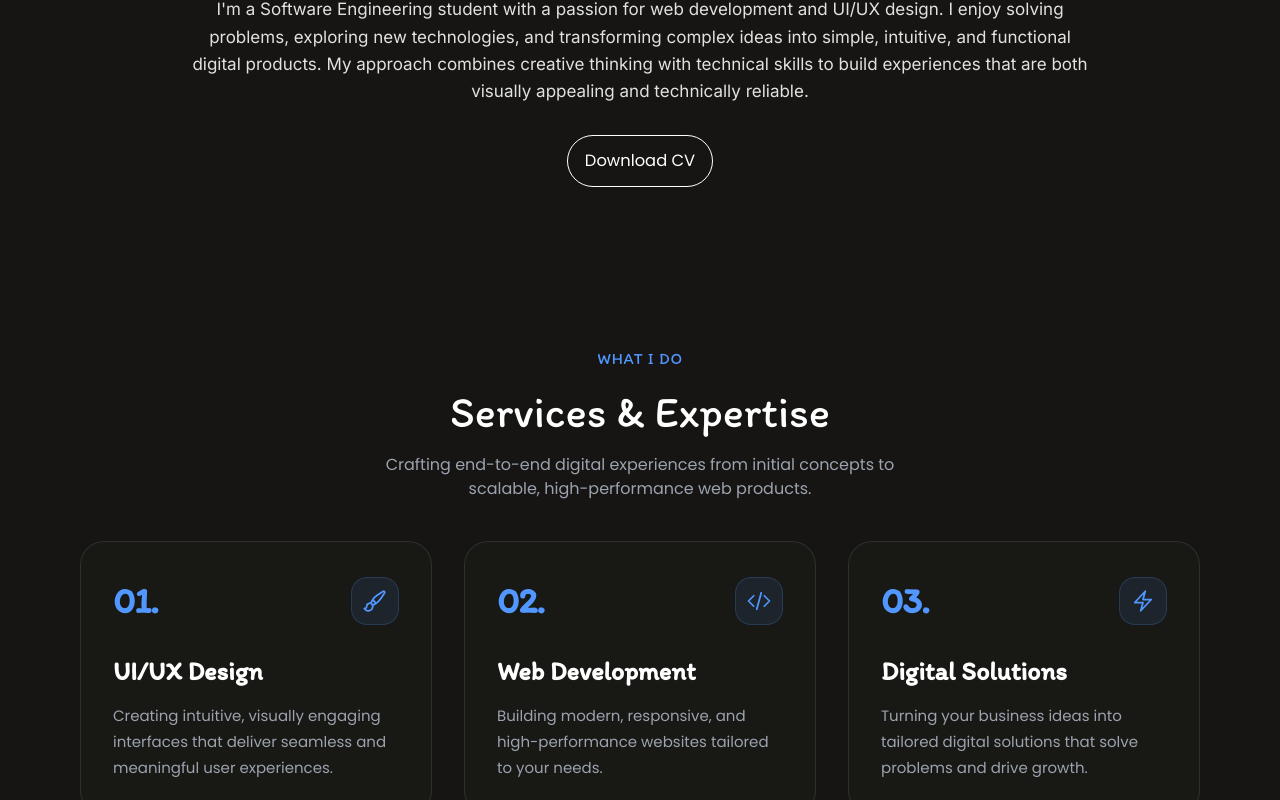
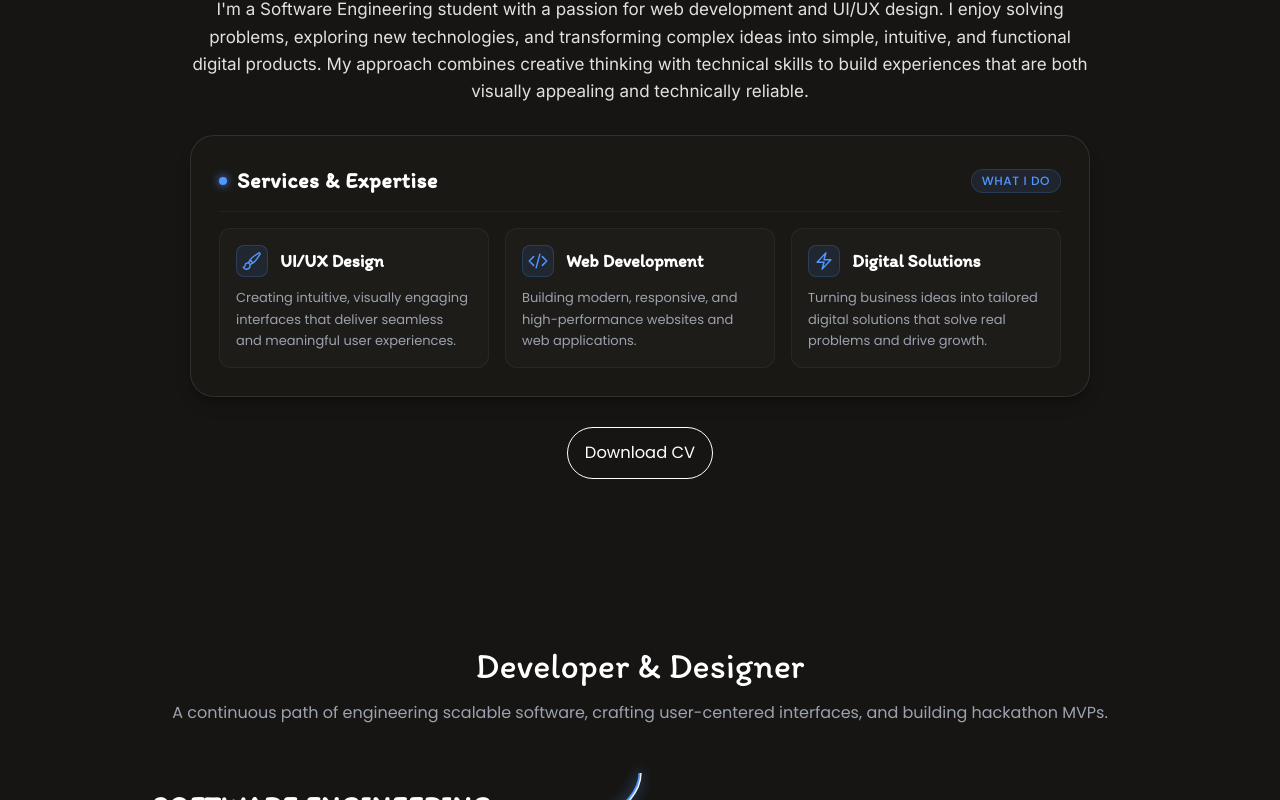
Before and after one commit to lo-ucif/lo__ucif-portfolio, a React (Vite) app: page / in a window 1280 px wide. Shown: the part 1020-1820 px from the top of the page. Built offline with nearby package versions, Linux system fonts and the light colour scheme; a web font is replaced by a local one.

Commit message:
feat: add site header, services feature components, and home page view

```diff
--- a/src/components/layout/SiteHeader.tsx
+++ b/src/components/layout/SiteHeader.tsx
@@ -15,7 +15,6 @@ type SiteHeaderProps = {
 export const navItems = [
   { label: "Home", id: "home" },
   { label: "About", id: "about" },
-  { label: "Services", id: "services" },
   { label: "Experience", id: "experience" },
   { label: "Projects", id: "projects" },
   { label: "Case Studies", id: "case-studies" },
@@ -55,7 +54,6 @@ export function SiteHeader({
       "case-studies",
       "projects",
       "experience",
-      "services",
       "about",
     ];
 
--- /dev/null
+++ b/src/features/services/components/ServicesCard.tsx
@@ -0,0 +1,119 @@
+import { motion } from "framer-motion";
+
+const easeOut = [0.22, 1, 0.36, 1] as const;
+
+export const services = [
+  {
+    num: "01",
+    title: "UI/UX Design",
+    description:
+      "Creating intuitive, visually engaging interfaces that deliver seamless and meaningful user experiences.",
+    icon: (
+      <svg
+        className="w-5 h-5 text-[#5197ff]"
+        fill="none"
+        viewBox="0 0 24 24"
+        stroke="currentColor"
+        strokeWidth={1.75}
+      >
+        <path
+          strokeLinecap="round"
+          strokeLinejoin="round"
+          d="M9.53 16.122a3 3 0 00-5.78 1.128 2.25 2.25 0 01-2.4 2.245 4.5 4.5 0 008.4-2.245c0-.399-.078-.78-.22-1.128zm0 0a15.998 15.998 0 003.388-1.62m-5.043-.025a15.994 15.994 0 011.622-3.395m3.42 3.42a15.995 15.995 0 004.764-4.648l3.876-5.814a1.151 1.151 0 00-1.597-1.597L14.146 6.32a15.996 15.996 0 00-4.649 4.763m3.42 3.42a6.776 6.776 0 00-3.42-3.42"
+        />
+      </svg>
+    ),
+  },
+  {
+    num: "02",
+    title: "Web Development",
+    description:
+      "Building modern, responsive, and high-performance websites and web applications.",
+    icon: (
+      <svg
+        className="w-5 h-5 text-[#5197ff]"
+        fill="none"
+        viewBox="0 0 24 24"
+        stroke="currentColor"
+        strokeWidth={1.75}
+      >
+        <path
+          strokeLinecap="round"
+          strokeLinejoin="round"
+          d="M17.25 6.75L22.5 12l-5.25 5.25m-10.5 0L1.5 12l5.25-5.25m7.5-3l-4.5 16.5"
+        />
+      </svg>
+    ),
+  },
+  {
+    num: "03",
+    title: "Digital Solutions",
+    description:
+      "Turning business ideas into tailored digital solutions that solve real problems and drive growth.",
+    icon: (
+      <svg
+        className="w-5 h-5 text-[#5197ff]"
+        fill="none"
+        viewBox="0 0 24 24"
+        stroke="currentColor"
+        strokeWidth={1.75}
+      >
+        <path
+          strokeLinecap="round"
+          strokeLinejoin="round"
+          d="M3.75 13.5l10.5-11.25L12 10.5h8.25L9.75 21.75 12 13.5H3.75z"
+        />
+      </svg>
+    ),
+  },
+];
+
+export function ServicesCard() {
+  return (
+    <motion.div
+      id="services"
+      initial={{ opacity: 0, y: 20 }}
+      whileInView={{ opacity: 1, y: 0 }}
+      viewport={{ once: true, amount: 0.2 }}
+      transition={{ duration: 0.6, ease: easeOut }}
+      className="w-full max-w-225 rounded-2xl sm:rounded-3xl border border-white/10 bg-[#1c1b18]/70 p-5 sm:p-7 backdrop-blur-md text-left transition-all duration-300 hover:border-[#5197ff]/30 shadow-lg shadow-black/25"
+    >
+      {/* Top Header Row inside the card */}
+      <div className="flex items-center justify-between pb-3.5 mb-4 border-b border-white/5">
+        <div className="flex items-center gap-2.5">
+          <span className="w-2 h-2 rounded-full bg-[#5197ff] shadow-[0_0_8px_#5197ff]" />
+          <h3 className="font-['Itim'] text-[20px] sm:text-[22px] font-semibold text-white tracking-wide">
+            Services &amp; Expertise
+          </h3>
+        </div>
+        <span className="font-['Poppins'] text-[11px] sm:text-[12px] font-medium uppercase tracking-wider text-[#5197ff] bg-[#5197ff]/10 border border-[#5197ff]/20 px-2.5 py-0.5 rounded-full">
+          What I Do
+        </span>
+      </div>
+
+      {/* 3 Compact Columns */}
+      <div className="grid grid-cols-1 md:grid-cols-3 gap-3.5 sm:gap-4">
+        {services.map((service) => (
+          <div
+            key={service.num}
+            className="group/item flex flex-col justify-between p-4 rounded-xl bg-white/[0.02] border border-white/5 hover:border-[#5197ff]/30 hover:bg-[#5197ff]/[0.03] transition-all duration-200"
+          >
+            <div>
+              <div className="flex items-center gap-3 mb-2.5">
+                <div className="w-8 h-8 rounded-lg bg-[#5197ff]/10 border border-[#5197ff]/20 flex items-center justify-center text-[#5197ff] shrink-0 transition-transform duration-200 group-hover/item:scale-110">
+                  {service.icon}
+                </div>
+                <h4 className="font-['Itim'] text-[17px] sm:text-[18px] font-semibold text-white group-hover/item:text-[#5197ff] transition-colors duration-200">
+                  {service.title}
+                </h4>
+              </div>
+              <p className="font-['Poppins'] text-[13px] leading-[1.65] text-[#9CA3AF]">
+                {service.description}
+              </p>
+            </div>
+          </div>
+        ))}
+      </div>
+    </motion.div>
+  );
+}
--- a/src/features/services/components/ServicesSection.tsx
+++ b/src/features/services/components/ServicesSection.tsx
@@ -71,6 +71,8 @@ export const services = [
   },
 ];
 
+export { ServicesCard } from "./ServicesCard";
+
 export function ServicesSection() {
   return (
     <section id="services" className="flex flex-col items-center gap-10 w-full max-w-6xl">
--- a/src/pages/Home.tsx
+++ b/src/pages/Home.tsx
@@ -11,7 +11,7 @@ import Student from "../features/student/Student";
 import Experience from "../features/certificates/Experience";
 import Certificates from "../features/certificates/Certificates";
 import { CaseStudiesSection } from "../features/case-studies/components/CaseStudiesSection";
-import { ServicesSection } from "../features/services/components/ServicesSection";
+import { ServicesCard } from "../features/services/components/ServicesCard";
 
 const easeOut = [0.22, 1, 0.36, 1] as const;
 
@@ -186,6 +186,9 @@ export default function Home() {
               I'm a Software Engineering student with a passion for web development and UI/UX design. I enjoy solving problems, exploring new technologies, and transforming complex ideas into simple, intuitive, and functional digital products. My approach combines creative thinking with technical skills to build experiences that are both visually appealing and technically reliable.
             </motion.p>
 
+            {/* Services & Expertise Compact Card */}
+            <ServicesCard />
+
             <motion.a
               href={pdf}
               download
@@ -201,8 +204,6 @@ export default function Home() {
             </motion.a>
           </section>
 
-          {/* Core Services Section */}
-          <ServicesSection />
           <Experience />
           <ProjectsSection />
           <CaseStudiesSection />
@@ -215,7 +216,6 @@ export default function Home() {
         <FloatingBubble
           items={[
             { label: "About", id: "about" },
-            { label: "Services", id: "services" },
             { label: "Projects", id: "projects" },
             { label: "Case Studies", id: "case-studies" },
             { label: "Contact", id: "contact" },
```
